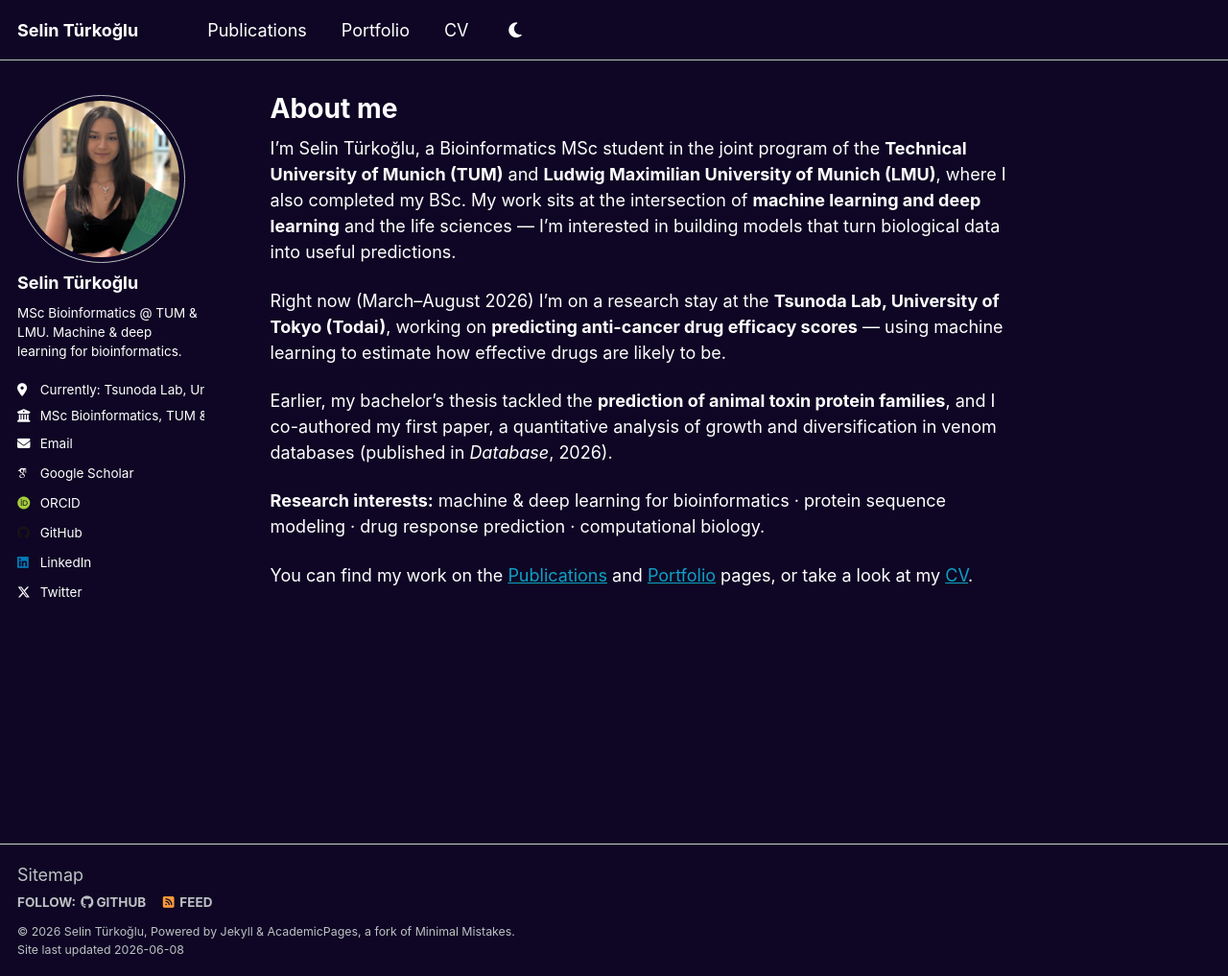
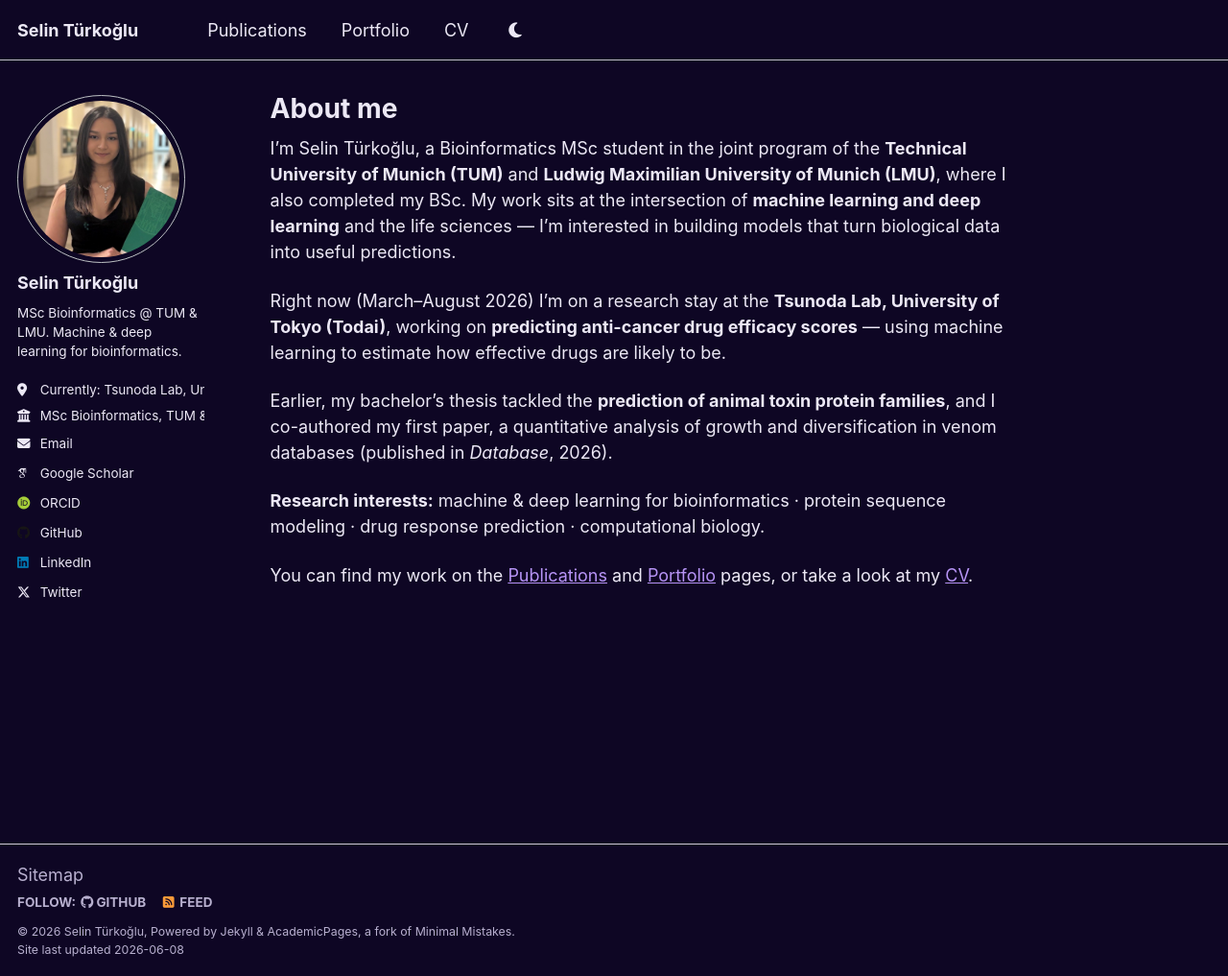
Before and after one commit to Sisistern123/Sisistern123.github.io, a Jekyll site: the page built from _pages/about.md, in a window 1280 px wide and 1017 px high. Shown: the whole window at 96% size. Built offline with Jekyll 4.4.1, drawn with Linux system fonts in a browser that asks for light colours; some web fonts are replaced.

Commit message:
Retune dark theme accent/link colors for the purple background
- Violet link accent (#b794f6) that complements #0e0624
- Fix hover to go lighter (was darker — wrong on a dark background); nav links
  also pick up the violet on hover
- Softer off-white body text and a muted lavender for secondary text
- Distinct visited-link color

Co-Authored-By: Claude Opus 4.8 (1M context) <noreply@anthropic.com>

```diff
--- a/_sass/theme/_dark.scss
+++ b/_sass/theme/_dark.scss
@@ -11,10 +11,11 @@ $light-gray                 : mix(#fff, $gray, 50%);
 $background                 : #0e0624;
 $background-light           : mix(#fff, $background, 80%);
 $background-lighter         : mix(#fff, $background, 90%);
-$text                       : #ffffff;
-$link                       : #0ea1c5;
-$link-dark                  : mix(#000, $link, 25%);
-$link-light                 : mix(#fff, $link, 25%);
+$text                       : #ece8f5;
+$text-muted                 : #b8b0cf;
+$link                       : #b794f6; // violet accent for the dark-purple background
+$link-hover                 : mix(#fff, $link, 30%); // lighter on hover (dark bg)
+$link-visited               : #c9a9e9;
 
 /* Color codes used for the site */
 $danger-color               : #ee5f5b;
@@ -44,11 +45,11 @@ html[data-theme="dark"] {
     --global-code-text-color            : #{$darker-gray};
     --global-fig-caption-color          : #{$light-gray};
     --global-link-color                 : #{$link};
-    --global-link-color-hover           : #{$link-dark};
-    --global-link-color-visited         : #{$link-light};
+    --global-link-color-hover           : #{$link-hover};
+    --global-link-color-visited         : #{$link-visited};
     --global-masthead-link-color        : #{$text};
-    --global-masthead-link-color-hover  : #{$background-light};
+    --global-masthead-link-color-hover  : #{$link-hover};
     --global-text-color                 : #{$text};
-    --global-text-color-light           : #{$light-gray};
+    --global-text-color-light           : #{$text-muted};
     --global-thead-color                : #{$background-lighter};
 }
```
